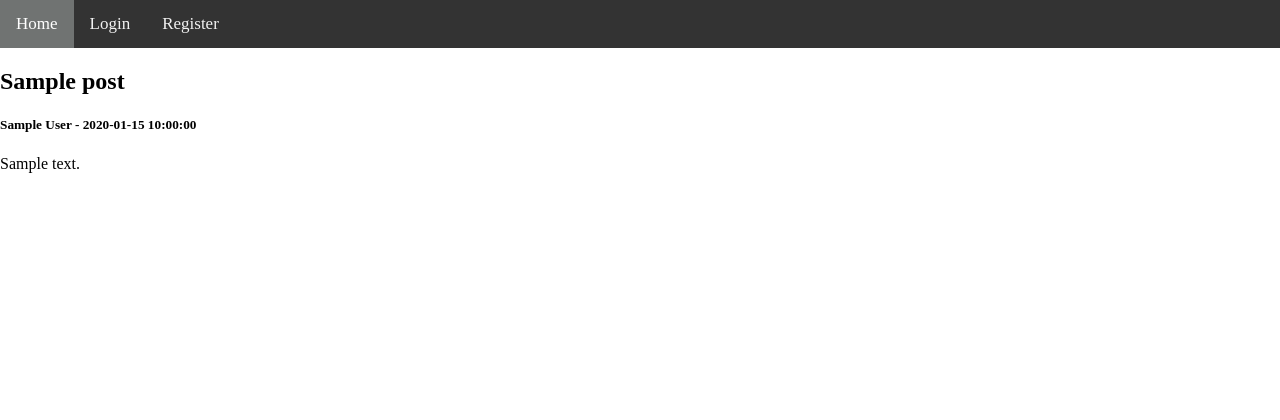
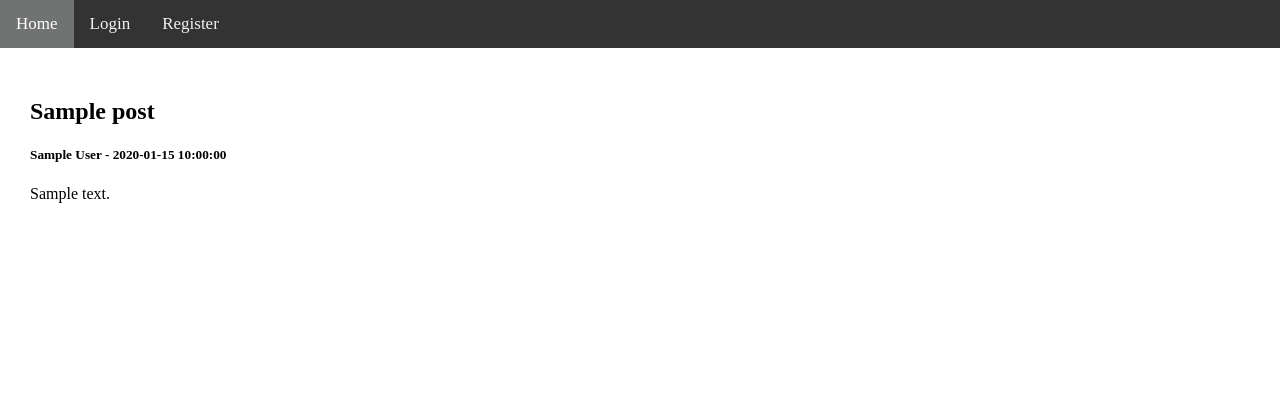
Before and after one commit to ejanebishop/blog-project, a Flask app: page /post_detail/1 in a window 1280 px wide. Shown: the top 420 px of the page. Run offline with Flask 2, Linux system fonts and the light colour scheme; tables that the repository leaves empty or names only in its code hold one stand-in row (values such as "Sample post"); some libraries are stand-ins or nearby versions.

Commit message:
adding padding/margin to design the paragraphs

```diff
--- a/static/style/home.css
+++ b/static/style/home.css
@@ -2,6 +2,7 @@
         font-family: Arial;
         background: #eeeeee;
         margin: 0;
+        padding-bottom: 100px;
     }
     /* Header/Blog Title */
 
--- /dev/null
+++ b/static/style/post_detail.css
@@ -0,0 +1,4 @@
+.card {
+    margin: 10px;
+    padding: 20px;
+}
--- a/templates/post_detail.html
+++ b/templates/post_detail.html
@@ -1,9 +1,11 @@
-{% extends "base.html" %}{% block content %}
+{% extends "base.html" %} {% block head %}
+<link rel="stylesheet" type="text/css" href="{{ url_for('static',filename='style/post_detail.css') }}"> {% endblock %} {% block content %}
+
 <div class="card">
-    <h2>{{ post_data.title }} </h2>
-    <h5>{{ post_data.author }} - {{ post_data.created_date }} </h5>
+    <h2 class="header">{{ post_data.title }} </h2>
+    <h5 class="header2">{{ post_data.author }} - {{ post_data.created_date }} </h5>
 
-    <p> {{ post_data.content }} </p>
+    <p class="paragraph"> {{ post_data.content }} </p>
 
 
 </div>{% endblock %}
```
